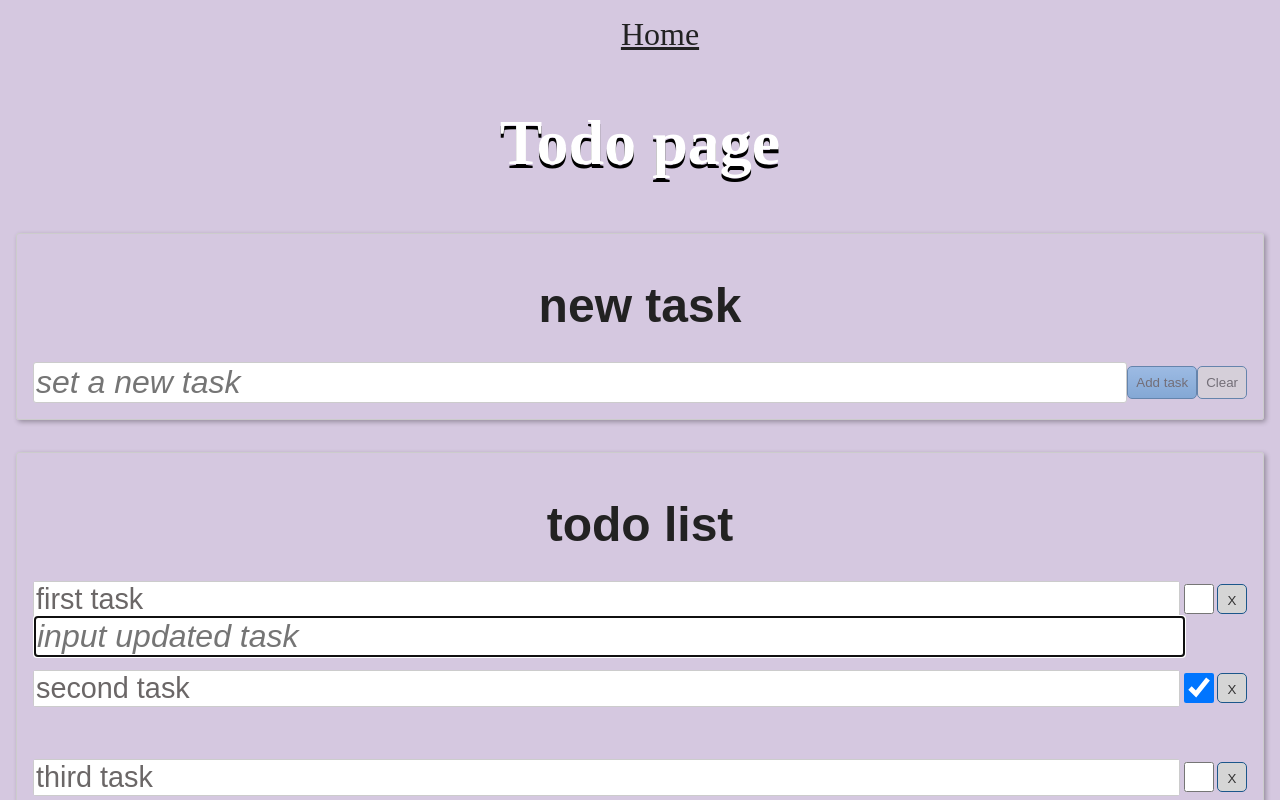
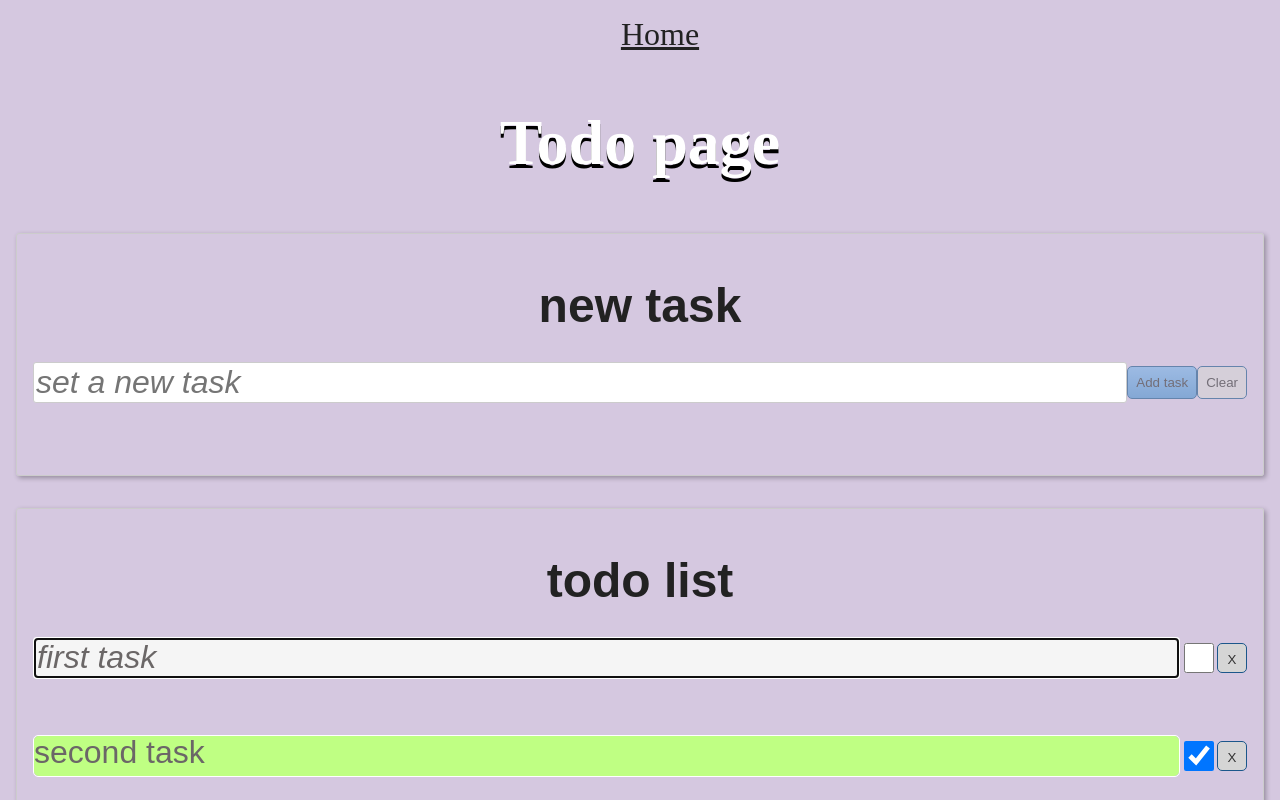
Before and after one commit to Yudytskyi/redux-counter-and-todo-with-finalForm, a React (Create React App) app: page /todo in a window 1280 px wide. Both pictures are taken after a click on the element "first task". Shown: the top 800 px of the page. Built offline with nearby package versions, Linux system fonts and the light colour scheme.

Commit message:
refoctor styles

```diff
--- a/src/Redux/actions/todo/index.js
+++ b/src/Redux/actions/todo/index.js
@@ -1,13 +1,13 @@
 import TODO_ACTION_TYPES from './types';
 
-export const createTodoAddTask = task => ({
+export const createTodoAddTask = taskName => ({
   type: TODO_ACTION_TYPES.ADD_TASK_ACTION,
-  data: { task },
+  data: { taskName },
 });
 
-export const createTodoUpdateTask = (taskIndex, task) => ({
+export const createTodoUpdateTask = (taskIndex, taskName) => ({
   type: TODO_ACTION_TYPES.UPDATE_TASK_ACTION,
-  data: { taskIndex, task },
+  data: { taskIndex, taskName },
 });
 
 export const createTodoDoneTask = taskIndex => ({
--- a/src/Redux/reducers/todoReducer.js
+++ b/src/Redux/reducers/todoReducer.js
@@ -8,30 +8,30 @@ const initialState = {
   ],
 };
 
-const todoReducer = (state = initialState, action) => {
+const todoReducer = (state = initialState, { type, data }) => {
   const { tasks } = state;
-  const { type, data } = action;
-  const taskName = data?.task?.taskName ?? '';
-  const taskIndex = data?.taskIndex;
   const newTasks = [...tasks];
 
   switch (type) {
     case TODO_ACTION_TYPES.ADD_TASK_ACTION: {
-      newTasks.push({ name: taskName, isDone: false });
+      const { taskName: name } = data;
+      newTasks.push({ name, isDone: false });
       return { ...state, tasks: newTasks };
     }
     case TODO_ACTION_TYPES.UPDATE_TASK_ACTION: {
-      newTasks[taskIndex] = { ...newTasks[taskIndex], name: taskName };
+      const { taskIndex: index, taskName: name } = data;
+      newTasks[index] = { ...newTasks[index], name };
       return { ...state, tasks: newTasks };
     }
     case TODO_ACTION_TYPES.DONE_TASK_ACTION: {
-      const { name, isDone } = newTasks[taskIndex];
-      console.log(`name: ${name} done: ${isDone} index: ${taskIndex}`);
-      newTasks.splice(taskIndex, 1, { name, isDone: !isDone });
+      const { taskIndex: index } = data;
+      const { name, isDone } = newTasks[index];
+      newTasks.splice(index, 1, { name, isDone: !isDone });
       return { ...state, tasks: newTasks };
     }
     case TODO_ACTION_TYPES.REMOVE_TASK_ACTION: {
-      newTasks.splice(taskIndex, 1);
+      const { taskIndex: index } = data;
+      newTasks.splice(index, 1);
       return { ...state, tasks: newTasks };
     }
     default:
--- a/src/components/ListItem/index.js
+++ b/src/components/ListItem/index.js
@@ -11,49 +11,41 @@ import {
 const ListItem = ({ task, taskIndex, updateTask, doneTask, removeTask }) => {
   var [isOpen, setIsOpen] = useState(false);
   const { name, isDone } = task;
+
   useEffect(() => {
-    document.querySelector(`#index${taskIndex}`)?.focus();
+    document.getElementById(`input_${taskIndex}`)?.focus();
   });
-  const onSubmit = (values, form) => {
+
+  const onSubmit = ({ taskName }) => {
     setIsOpen(!isOpen);
-    values.taskName && updateTask(taskIndex, values);
-    form.reset();
-    console.log(values);
+    taskName && updateTask(taskIndex, taskName);
   };
 
   return (
-    <Form onSubmit={onSubmit} initialValues={{ name, isDone }}>
+    <Form onSubmit={onSubmit} initialValues={{ taskName: name, isDone }}>
       {({ handleSubmit, form, submitting, pristine, values }) => (
         <>
           <form className={styles.todoForm} onSubmit={handleSubmit}>
             <div className={styles.inputs}>
               <p
                 className={styles.todoName}
-                onClick={() => {
-                  if (!values.isDone) {
-                    // values.taskName = name;
-                    setIsOpen(!isOpen);
-                  }
-                }}
+                disabled={isDone}
+                onClick={() => !isDone && setIsOpen(!isOpen)}
               >
                 {name}
-              </p>
                 {isOpen && (
                   <Field
-                  id={`index${taskIndex}`}
+                    id={`input_${taskIndex}`}
                     className={!submitting ? styles.inputIsOpen : styles.input}
                     name="taskName"
                     component="input"
                     type="text"
                     placeholder="input updated task"
-                  onBlur={() => {
-                    setIsOpen(!isOpen);
-                    if (values.taskName) {
-                      updateTask(taskIndex, values);
-                    }
-                  }}
+                    value={name}
+                    onBlur={handleSubmit}
                   />
                 )}
+              </p>
             </div>
             <div className={styles.buttons}>
               <Field
--- a/src/components/ListItem/styles.module.scss
+++ b/src/components/ListItem/styles.module.scss
@@ -1,69 +1,47 @@
-@import '../../pages/styles.module.scss';
+@import '../TodoForm/styles.module.scss';
 
 .todoForm {
-  display: flex;
-  align-items: center;
-  justify-content: space-between;
-  margin-bottom: 52px;
-
   .buttons {
     > * {
       width: 30px;
       height: 30px;
     }
-
-    button {
-      &[type='button'] {
-        background-color: #d5d5d5;
-      }
-      &:hover {
-        color: white;
-        &[disabled] {
-          background-image: linear-gradient(#c0b1b1, #d5d5d5);
-        }
-        &[type='submit'] {
-          background-image: linear-gradient(#4f93ce, #1b578b);
-        }
-        &[type='button'] {
-          background-image: linear-gradient(#c0b1b1, #d5d5d5);
-        }
-      }
-    }
   }
 
   .inputs {
-    position: relative;
+    box-sizing: border-box;
     display: flex;
     flex-direction: column;
-    color: #6b6767;
-    font-size: 1em;
-    line-height: 1em;
-    border: 1px solid #ccc;
-    border-radius: 3px;
-    height: 35px;
+    border: 1px solid white;
+    height: 42px;
 
-    .input {
-      position: absolute;
-      left: 0;
-      top: 0;
-      right: 0;
-      bottom: 0;
-      // transform: translateY(-36px);
-      height: 33px;
-      border: 0;
-      display: none;
-
-      &IsOpen {
-        display: initial;
+    .todoName {
+      position: relative;
+      background-color: whitesmoke;
+      margin: 0;
+      height: 100%;
+      border-radius: 5px;
+      &[disabled] {
+        background-color: #bfff83;
+      }
+      &:hover {
+        background-color: #cfcbcb;
+        &[disabled] {
+          background-color: #bfff83;
+        }
+      }
+      input {
+        position: absolute;
+        z-index: 10000;
+        box-sizing: border-box;
+        background-color: whitesmoke;
+        left: 0;
+        top: 0;
+        right: 0;
+        bottom: 0;
+        width: 100%;
+        height: 100%;
       }
     }
   }
 }
-
-.todoName {
-  background-color: #fff;
-  font-size: 0.9em;
-  margin: 0;
-  padding: 1px 2px;
-  height: 33px;
-}
--- a/src/components/TodoForm/index.js
+++ b/src/components/TodoForm/index.js
@@ -5,22 +5,19 @@ import styles from './styles.module.scss';
 import { createTodoAddTask } from '../../Redux/actions/todo';
 
 const TodoForm = ({ addTask }) => {
-  const onSubmit = (values, form) => {
-    addTask(values.newTask);
-    form.reset();
-  };
+  const onSubmit = ({ taskName }, form) => addTask(taskName) && form.reset();
 
   return (
     <Form
       onSubmit={onSubmit}
-      initialValues={{ newTask: '' }}
+      initialValues={{ taskName: '' }}
       render={({ handleSubmit, form, submitting, pristine, values }) => (
         <>
           <h2>new task</h2>
           <form className={styles.todoForm} onSubmit={handleSubmit}>
             <div className={styles.inputs}>
               <Field
-                name="newTask"
+                name="taskName"
                 component="input"
                 type="text"
                 placeholder="set a new task"
@@ -52,7 +49,7 @@ const TodoForm = ({ addTask }) => {
 
 const mapStateToProps = state => state;
 const mapDispatchToProps = dispatch => ({
-  addTask: taskName => dispatch(createTodoAddTask({ taskName })),
+  addTask: taskName => dispatch(createTodoAddTask(taskName)),
 });
 
 export default connect(mapStateToProps, mapDispatchToProps)(TodoForm);
--- a/src/components/TodoForm/styles.module.scss
+++ b/src/components/TodoForm/styles.module.scss
@@ -6,6 +6,11 @@
   display: flex;
   align-items: center;
   justify-content: space-between;
+  margin-bottom: 56px;
+  color: #6b6767;
+  > * {
+    border-radius: 5px;
+  }
 
   .buttons {
     button {
--- a/src/components/TodoList/index.js
+++ b/src/components/TodoList/index.js
@@ -7,7 +7,7 @@ const TodoList = ({ tasks }) => {
     <>
       <h2>todo list</h2>
       {tasks.map((task, index) => (
-        <li>
+        <li key={index}>
           <ListItem task={task} taskIndex={index} />
         </li>
       ))}
--- a/src/components/index.js
+++ b/src/components/index.js
@@ -1,5 +1,6 @@
 import TodoList from './TodoList';
 import TodoForm from './TodoForm';
 import Spinner from './Spinner';
+import ListItem from './ListItem';
 
-export { TodoList, TodoForm, Spinner };
+export { TodoList, TodoForm, Spinner, ListItem };
```
Lines whose indentation alone changed are shown as unchanged.
